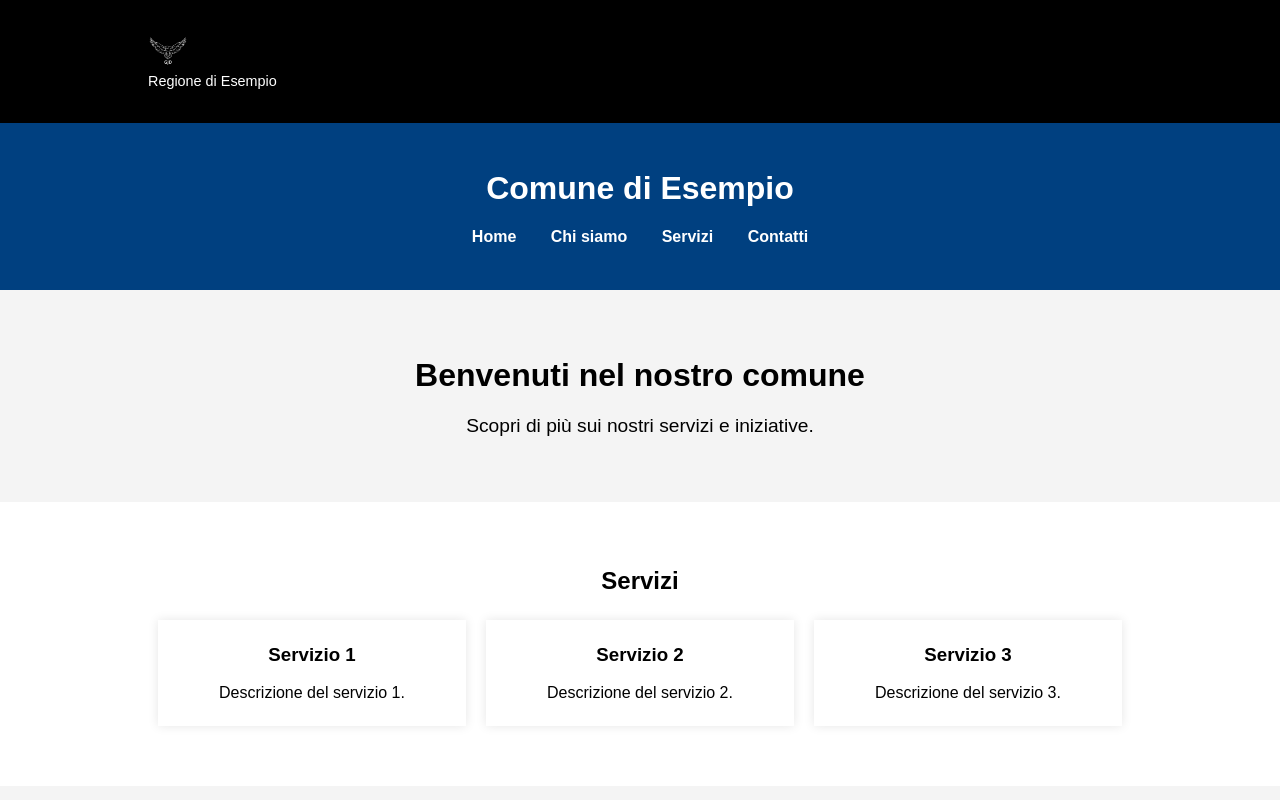
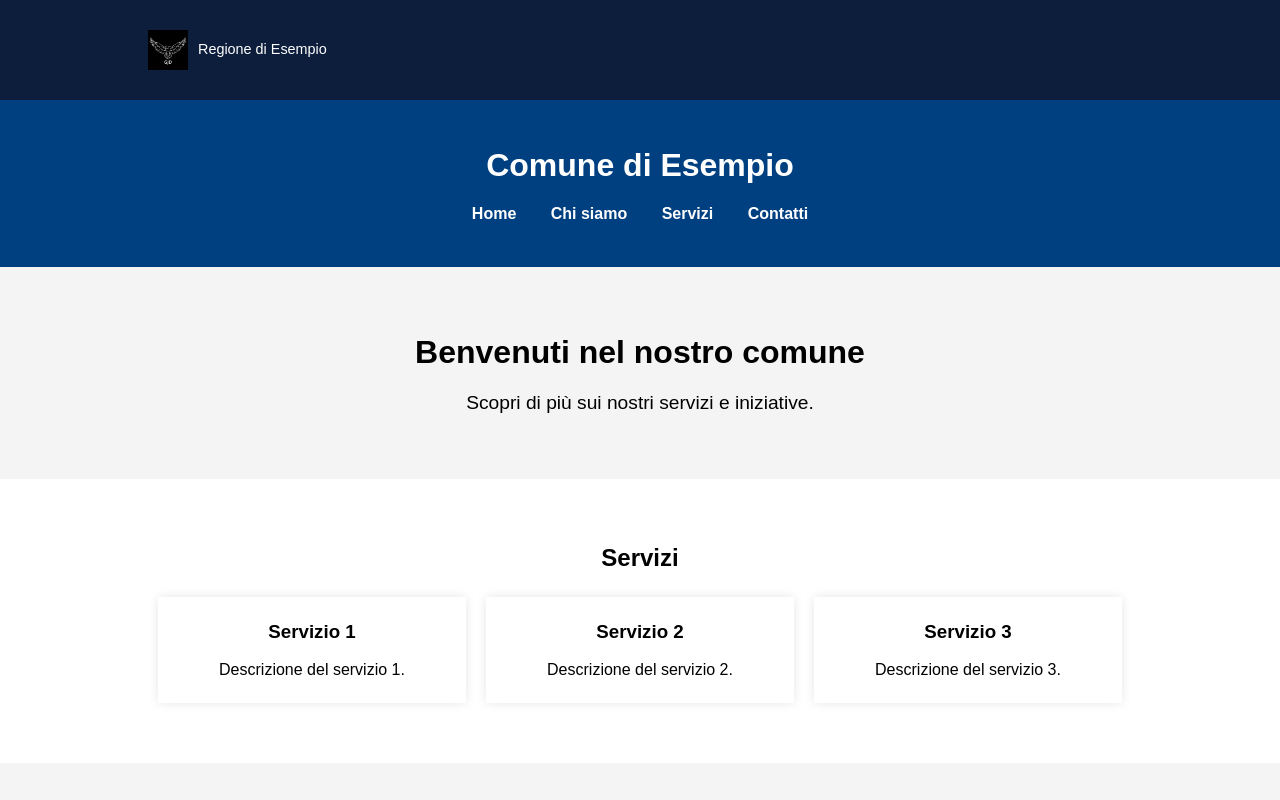
Before and after one commit to GJDEV8/search, a plain HTML site: page index.html in a window 1280 px wide. Shown: the top 800 px of the page. Drawn offline with Linux system fonts and the light colour scheme.

Commit message:
Update styles.css

```diff
--- a/styles.css
+++ b/styles.css
@@ -1,9 +1,3 @@
-/* Logo styles */
-.top-header .logo {
-    height: 40px; /* Puoi regolare l'altezza secondo necessità */
-    margin-right: 10px;
-    vertical-align: middle;
-}
 /* Reset CSS */
 * {
     margin: 0;
@@ -25,15 +19,26 @@ body {
 
 /* Top Header styles */
 .top-header {
-    background: #000000;
+    background: #0c1e3b;
     color: #fff;
     padding: 10px 0;
+}
+
+.top-header .container {
+    display: flex;
+    align-items: center;
 }
 
 .top-header p {
     margin: 0;
     font-size: 0.9em;
     text-align: left;
+}
+
+.top-header .logo {
+    height: 40px; /* Altezza del logo */
+    margin-right: 10px;
+    vertical-align: middle;
 }
 
 /* Header styles */
```
